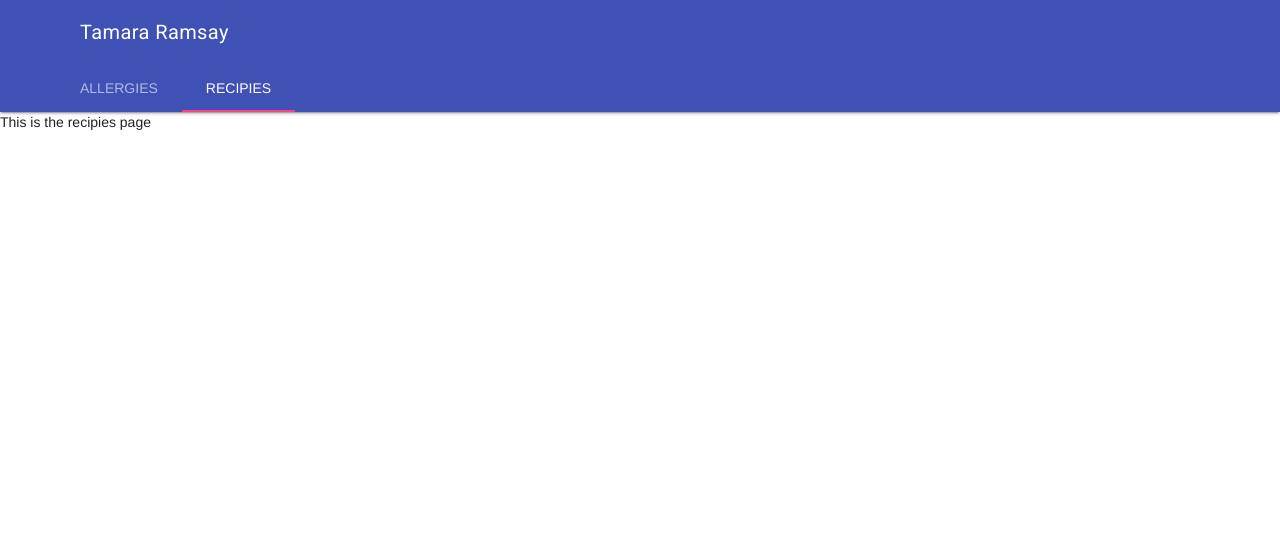
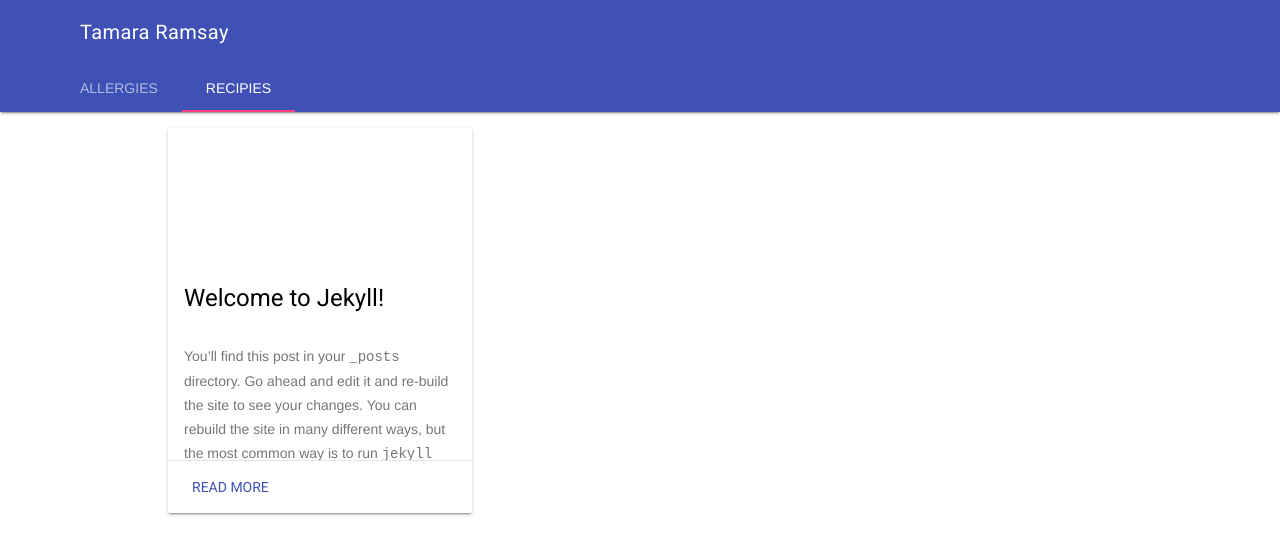
Before and after one commit to CameronDevine/tamara-website, a Jekyll site: the page built from recipies.html, in a window 1280 px wide. Shown: the top 555 px of the page. Built offline with Jekyll 4.4.1, drawn with Linux system fonts in a browser that asks for light colours.

Commit message:
updated the website formatting

```diff
--- a/_config.yml
+++ b/_config.yml
@@ -1,46 +1,15 @@
-# Welcome to Jekyll!
-#
-# This config file is meant for settings that affect your whole blog, values
-# which you are expected to set up once and rarely edit after that. If you find
-# yourself editing this file very often, consider using Jekyll's data files
-# feature for the data you need to update frequently.
-#
-# For technical reasons, this file is *NOT* reloaded automatically when you use
-# 'bundle exec jekyll serve'. If you change this file, please restart the server process.
-
-# Site settings
-# These are used to personalize your new site. If you look in the HTML files,
-# you will see them accessed via {{ site.title }}, {{ site.email }}, and so on.
-# You can create any custom variable you would like, and they will be accessible
-# in the templates via {{ site.myvariable }}.
 title: Tamara Ramsay
 email: your-email@example.com
-description: >- # this means to ignore newlines until "baseurl:"
+description: >-
   Write an awesome description for your new site here. You can edit this
   line in _config.yml. It will appear in your document head meta (for
   Google search results) and in your feed.xml site description.
-baseurl: "" # the subpath of your site, e.g. /blog
-url: "" # the base hostname & protocol for your site, e.g. http://example.com
+url: "http://tamararamsay.com"
+
 tabs:
   - title: Allergies
-    link: /
+    link: ""
   - title: Recipies
     link: recipies.html
 
-# Build settings
 markdown: kramdown
-theme: minima
-plugins:
-  - jekyll-feed
-
-# Exclude from processing.
-# The following items will not be processed, by default. Create a custom list
-# to override the default setting.
-# exclude:
-#   - Gemfile
-#   - Gemfile.lock
-#   - node_modules
-#   - vendor/bundle/
-#   - vendor/cache/
-#   - vendor/gems/
-#   - vendor/ruby/
--- a/_includes/header.html
+++ b/_includes/header.html
@@ -16,7 +16,7 @@
   </div>
   <div class="mdl-layout__tab-bar mdl-js-ripple-effect">
     {% for tab in site.tabs %}
-      <a href="{{ tab.link }}" class="mdl-layout__tab{% if page.title == tab.title %} is-active{% endif %}">{{ tab.title }}</a>
+      <a href="{{ site.url }}/{{ tab.link }}" class="mdl-layout__tab{% if page.title == tab.title %} is-active{% endif %}">{{ tab.title }}</a>
     {% endfor %}
   </div>
 </header>
--- a/recipies.html
+++ b/recipies.html
@@ -3,4 +3,18 @@ layout: default
 title: Recipies
 ---
 
-This is the recipies page
+<div class="mdl-grid" style="max-width:10in">
+  {% for post in site.posts %}
+    <div class="mdl-cell mdl-cell--4-col">
+      <div class="mdl-card mdl-shadow--2dp" style="width:100%">
+        <div class="mdl-card__title" style="height:200px">
+          <h2 class="mdl-card__title-text">{{ post.title }}</h2>
+        </div>
+        <div class="mdl-card__supporting-text" style="height:100px">{{ post.excerpt }}</div>
+        <div class="mdl-card__actions mdl-card--border">
+          <a class="mdl-button mdl-button--colored mdl-js-button mdl-js-ripple-effect" href="{{ post.url }}">Read more</a>
+        </div>
+      </div>
+    </div>
+  {% endfor %}
+</div>
```
